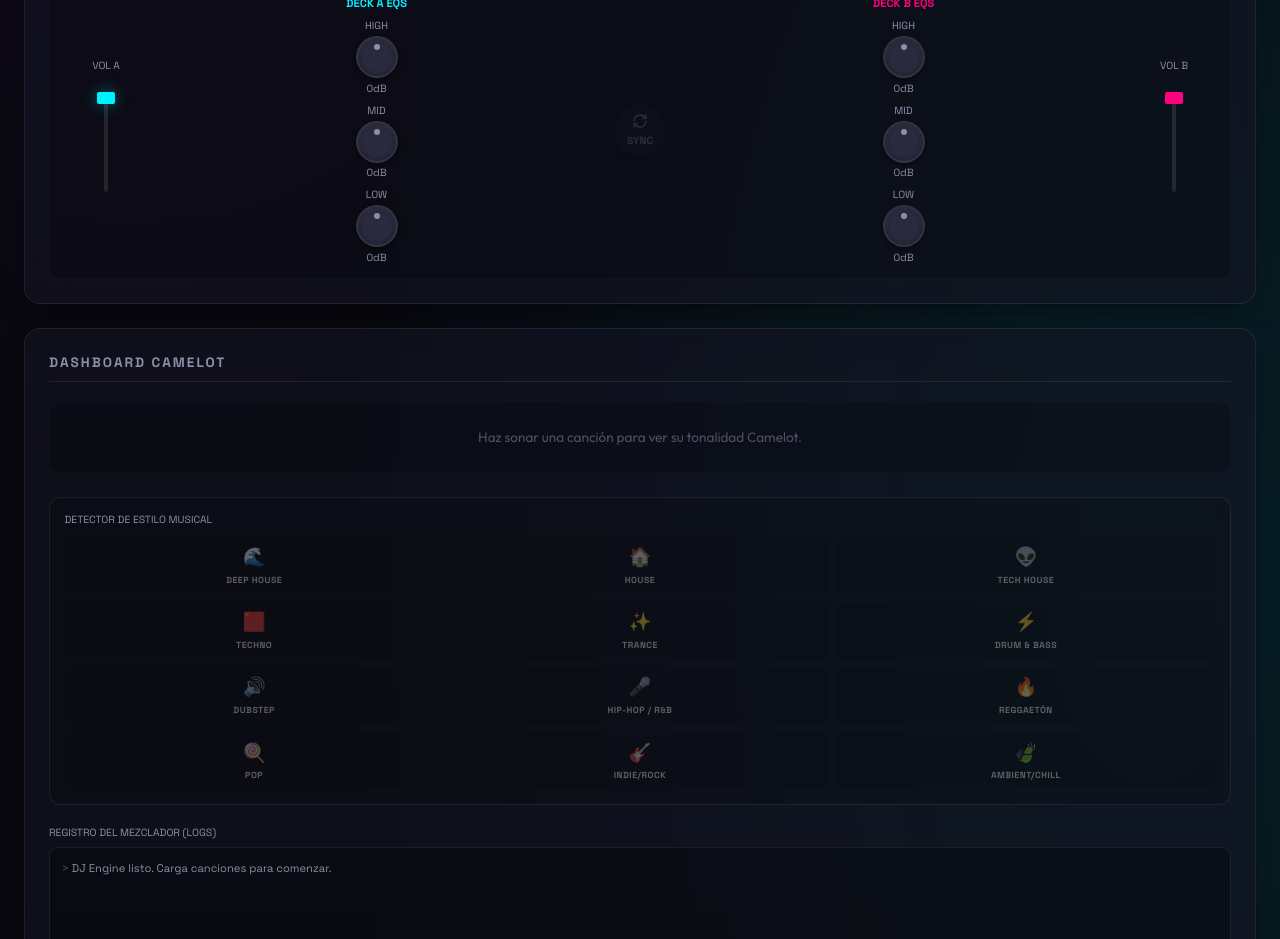
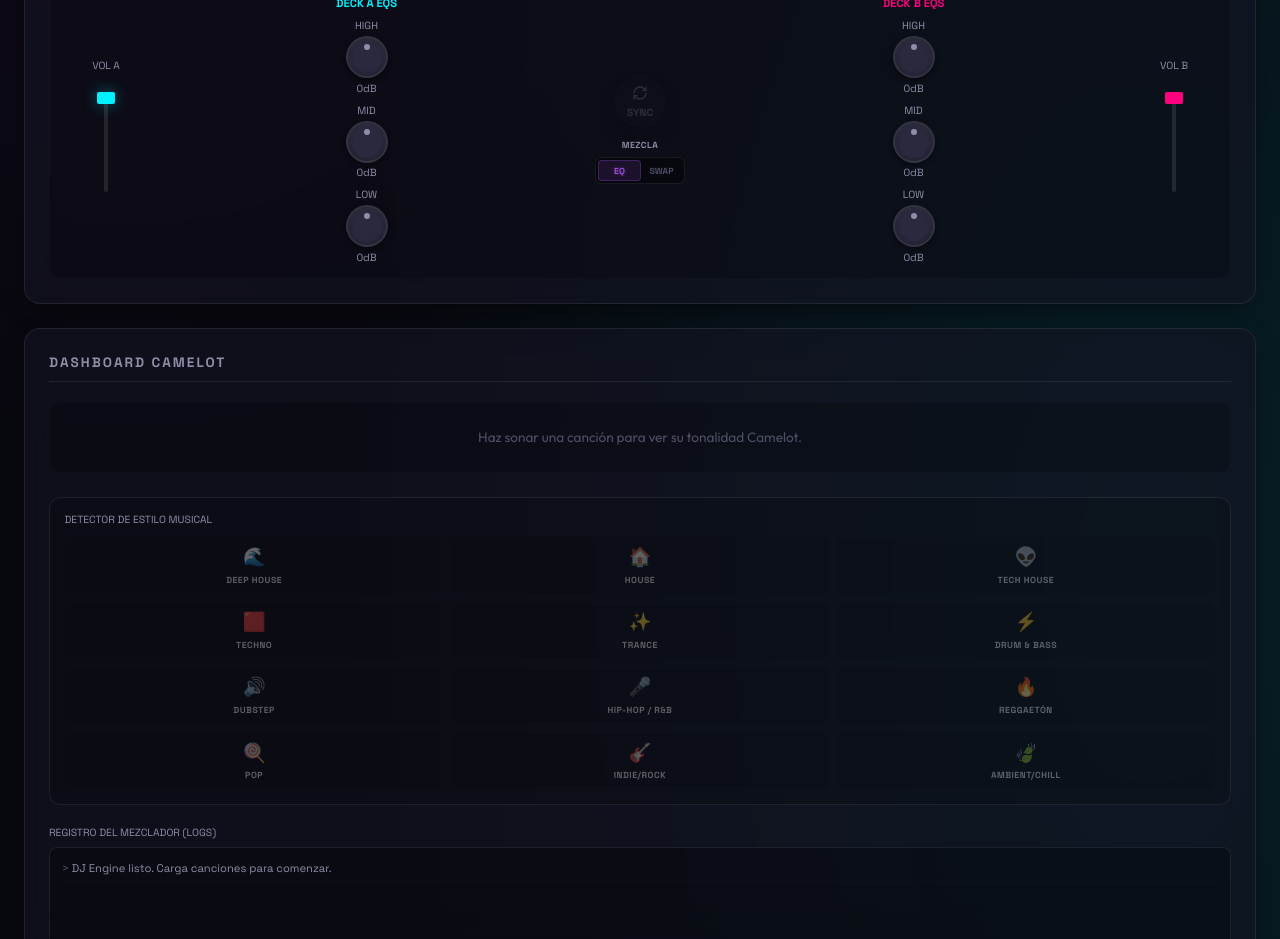
Before and after one commit to hector-horta/AuraMix, a React (Vite) app: page / in a window 1280 px wide. Shown: the part 1760-2699 px from the top of the page. Built offline with nearby package versions, Linux system fonts and the light colour scheme.

Commit message:
feat: implement audio transition engine with beat alignment and multi-phase EQ scheduling support

```diff
--- a/src/App.jsx
+++ b/src/App.jsx
@@ -45,6 +45,8 @@ export default function App() {
     djMode,
     setDjMode,
     autoDj,
+    autoDjStyle,
+    setAutoDjStyle,
     eqOrder,
     setEqOrder,
     resyncDecks,
@@ -303,6 +305,9 @@ export default function App() {
             onResync={resyncDecks}
             fxState={fxState}
             onUpdateFx={updateFx}
+            djMode={djMode}
+            autoDjStyle={autoDjStyle}
+            onChangeAutoDjStyle={setAutoDjStyle}
           />
         </main>
 
--- a/src/audio/transitionEngine.js
+++ b/src/audio/transitionEngine.js
@@ -169,6 +169,66 @@ export function scheduleAutoDjVolume(nodesFrom, nodesTo, t0, t3, fromVolume) {
 }
 
 /**
+ * Schedule equal-power crossfade for Bassline Swap mode.
+ */
+export function scheduleEqualPowerCrossfade(nodesFrom, nodesTo, t0, t3, fromVolume) {
+  const curveLength = 64;
+  const curveFrom = new Float32Array(curveLength);
+  const curveTo = new Float32Array(curveLength);
+
+  for (let i = 0; i < curveLength; i++) {
+    const fraction = i / (curveLength - 1);
+    curveFrom[i] = fromVolume * Math.cos(fraction * Math.PI / 2);
+    curveTo[i] = Math.sin(fraction * Math.PI / 2);
+  }
+
+  nodesFrom.gainNode.gain.cancelScheduledValues(t0);
+  nodesFrom.gainNode.gain.setValueCurveAtTime(curveFrom, t0, t3 - t0);
+
+  nodesTo.gainNode.gain.cancelScheduledValues(t0);
+  nodesTo.gainNode.gain.setValueCurveAtTime(curveTo, t0, t3 - t0);
+}
+
+/**
+ * Schedule EQ band settings for Bassline Swap mode.
+ * @param {Object} nodesFrom
+ * @param {Object} nodesTo
+ * @param {number} t0
+ * @param {number} t3
+ * @param {Object} fromEq
+ */
+export function scheduleBasslineSwap(nodesFrom, nodesTo, t0, t3, fromEq) {
+  const t_mid = t0 + (t3 - t0) / 2;
+
+  // Cancel any scheduled EQ changes from t0
+  nodesFrom.lowShelf.gain.cancelScheduledValues(t0);
+  nodesFrom.midPeaking.gain.cancelScheduledValues(t0);
+  nodesFrom.highShelf.gain.cancelScheduledValues(t0);
+
+  nodesTo.lowShelf.gain.cancelScheduledValues(t0);
+  nodesTo.midPeaking.gain.cancelScheduledValues(t0);
+  nodesTo.highShelf.gain.cancelScheduledValues(t0);
+
+  // Outgoing Low EQ stays at initial value until t_mid, then cuts to -40dB
+  nodesFrom.lowShelf.gain.setValueAtTime(fromEq.low, t0);
+  nodesFrom.lowShelf.gain.setValueAtTime(fromEq.low, t_mid);
+  nodesFrom.lowShelf.gain.linearRampToValueAtTime(-40, t_mid + 0.05);
+
+  // Incoming Low EQ is cut until t_mid, then opens to 0dB
+  nodesTo.lowShelf.gain.setValueAtTime(-40, t0);
+  nodesTo.lowShelf.gain.setValueAtTime(-40, t_mid);
+  nodesTo.lowShelf.gain.linearRampToValueAtTime(0, t_mid + 0.05);
+
+  // Outgoing Mids/Highs stay at their initial values throughout the mix
+  nodesFrom.midPeaking.gain.setValueAtTime(fromEq.mid, t0);
+  nodesFrom.highShelf.gain.setValueAtTime(fromEq.high, t0);
+
+  // Incoming Mids/Highs stay at 0dB throughout
+  nodesTo.midPeaking.gain.setValueAtTime(0, t0);
+  nodesTo.highShelf.gain.setValueAtTime(0, t0);
+}
+
+/**
  * Reset the outgoing deck's EQ and gain to default flat values.
  * @param {Object} nodesFrom - Audio nodes of the outgoing deck.
  */
--- a/src/components/MixerPanel.css
+++ b/src/components/MixerPanel.css
@@ -258,3 +258,72 @@
   cursor: not-allowed;
   border-color: rgba(255, 255, 255, 0.04);
 }
+
+/* Auto-DJ Mix Style Switch under SYNC button */
+.autodj-style-switch-container {
+  display: flex;
+  flex-direction: column;
+  align-items: center;
+  margin-top: 0.8rem;
+  transition: opacity 0.3s ease;
+  width: 90px;
+}
+
+.autodj-style-switch-container.disabled {
+  opacity: 0.15;
+  pointer-events: none;
+}
+
+.autodj-style-switch-container.active {
+  opacity: 1;
+}
+
+.style-switch-label {
+  font-family: var(--font-mono);
+  font-size: 0.55rem;
+  font-weight: 700;
+  color: var(--text-muted);
+  text-transform: uppercase;
+  letter-spacing: 0.5px;
+  margin-bottom: 0.3rem;
+  text-align: center;
+}
+
+.style-switch-control {
+  display: flex;
+  background: rgba(0, 0, 0, 0.4);
+  border: 1px solid var(--border-color);
+  border-radius: 6px;
+  padding: 2px;
+  width: 100%;
+}
+
+.style-btn {
+  flex: 1;
+  background: transparent;
+  border: none;
+  font-family: var(--font-mono);
+  font-size: 0.55rem;
+  font-weight: 700;
+  color: var(--text-dark);
+  padding: 0.2rem 0.1rem;
+  cursor: pointer;
+  border-radius: 4px;
+  transition: all var(--transition-fast);
+  text-transform: uppercase;
+}
+
+.style-btn:hover:not(:disabled) {
+  color: var(--text-muted);
+}
+
+.style-btn.active {
+  background: rgba(157, 78, 221, 0.15);
+  color: var(--neon-purple);
+  border: 1px solid rgba(157, 78, 221, 0.3);
+  text-shadow: 0 0 4px rgba(157, 78, 221, 0.4);
+}
+
+.style-btn:disabled {
+  cursor: not-allowed;
+}
--- a/src/components/MixerPanel.jsx
+++ b/src/components/MixerPanel.jsx
@@ -12,7 +12,10 @@ export default function MixerPanel({
   onVolumeChange,
   onResync,
   fxState,
-  onUpdateFx
+  onUpdateFx,
+  djMode,
+  autoDjStyle,
+  onChangeAutoDjStyle
 }) {
   const [activeTab, setActiveTab] = useState('mixer'); // 'mixer' or 'fx'
 
@@ -87,6 +90,29 @@ export default function MixerPanel({
               <RefreshCw className="sync-icon" size={16} />
               <span>SYNC</span>
             </button>
+
+            {/* Auto-DJ Mix Style Switch */}
+            <div className={`autodj-style-switch-container ${djMode === 'autodj' ? 'active' : 'disabled'}`}>
+              <span className="style-switch-label">Mezcla</span>
+              <div className="style-switch-control">
+                <button
+                  disabled={djMode !== 'autodj'}
+                  onClick={() => onChangeAutoDjStyle('eq')}
+                  className={`style-btn ${autoDjStyle === 'eq' ? 'active' : ''}`}
+                  title="EQ Ramp: Intercambio progresivo de frecuencias en 3 fases"
+                >
+                  EQ
+                </button>
+                <button
+                  disabled={djMode !== 'autodj'}
+                  onClick={() => onChangeAutoDjStyle('bass')}
+                  className={`style-btn ${autoDjStyle === 'bass' ? 'active' : ''}`}
+                  title="Bass Swap: Potencia constante y cambio de bajos en el compás"
+                >
+                  Swap
+                </button>
+              </div>
+            </div>
           </div>
 
           {/* Deck B EQs */}
--- a/src/hooks/useAudioEngine.js
+++ b/src/hooks/useAudioEngine.js
@@ -10,7 +10,9 @@ import {
   scheduleJukeboxTransition,
   scheduleAutoDjVolume,
   resetDeckEq,
-  PHASE_DETAILS
+  PHASE_DETAILS,
+  scheduleEqualPowerCrossfade,
+  scheduleBasslineSwap
 } from '../audio/transitionEngine'
 import { updateFx as applyFx } from '../audio/fxEngine'
 import {
@@ -52,6 +54,7 @@ export function useAudioEngine({ library, addLog }) {
 
   const [djMode, setDjMode] = useState('autodj'); // 'manual', 'autodj', 'jukebox'
   const autoDj = djMode !== 'manual';
+  const [autoDjStyle, setAutoDjStyle] = useState('eq'); // 'eq' (EQ Ramp Mix) or 'bass' (Bassline Swap)
   const [eqOrder, setEqOrder] = useState(['mid', 'low', 'high']);
   const [playedTrackIds, setPlayedTrackIds] = useState([]);
   const [activeDeckId, setActiveDeckId] = useState('A'); // 'A' or 'B'
@@ -344,6 +347,10 @@ export function useAudioEngine({ library, addLog }) {
 
     if (djMode === 'jukebox') {
       scheduleJukeboxTransition(nodesFrom, nodesTo, t0, t3, fromDeckVolume, targetTrack?.bpm, fromBpm, playbackRateFrom);
+    } else if (autoDjStyle === 'bass') {
+      scheduleEqualPowerCrossfade(nodesFrom, nodesTo, t0, t3, fromDeckVolume);
+      const fromEq = fromDeckId === 'A' ? deckA.eq : deckB.eq;
+      scheduleBasslineSwap(nodesFrom, nodesTo, t0, t3, fromEq);
     } else {
       scheduleAutoDjVolume(nodesFrom, nodesTo, t0, t3, fromDeckVolume);
       const fromEq = fromDeckId === 'A' ? deckA.eq : deckB.eq;
@@ -411,6 +418,22 @@ export function useAudioEngine({ library, addLog }) {
       }, (delay + transitionDuration * 0.9) * 1000);
 
       scheduleTransitionCompletion(delay + transitionDuration, true);
+    } else if (autoDjStyle === 'bass') {
+      setTimeout(() => {
+        setTransitionState(prev => ({ ...prev, phase: 'crossfade', progress: 15 }));
+        addLog(`Transición Bassline Swap: Mezclando melodías con curva de potencia constante...`);
+      }, delay * 1000);
+
+      setTimeout(() => {
+        setTransitionState(prev => ({ ...prev, phase: 'lows', progress: 50 }));
+        addLog(`¡BASSLINE SWAP! Intercambiando frecuencias bajas en el compás.`);
+      }, (delay + transitionDuration / 2) * 1000);
+
+      setTimeout(() => {
+        setTransitionState(prev => ({ ...prev, progress: 85 }));
+      }, (delay + transitionDuration * 0.85) * 1000);
+
+      scheduleTransitionCompletion(delay + transitionDuration, false);
     } else {
       setTimeout(() => {
         const b = eqOrder[0];
@@ -919,6 +942,8 @@ export function useAudioEngine({ library, addLog }) {
     djMode,
     setDjMode,
     autoDj,
+    autoDjStyle,
+    setAutoDjStyle,
     eqOrder,
     setEqOrder,
     resyncDecks,
```
Also changed, not shown: 2 other files (tests, documents, lock files or other folders).
